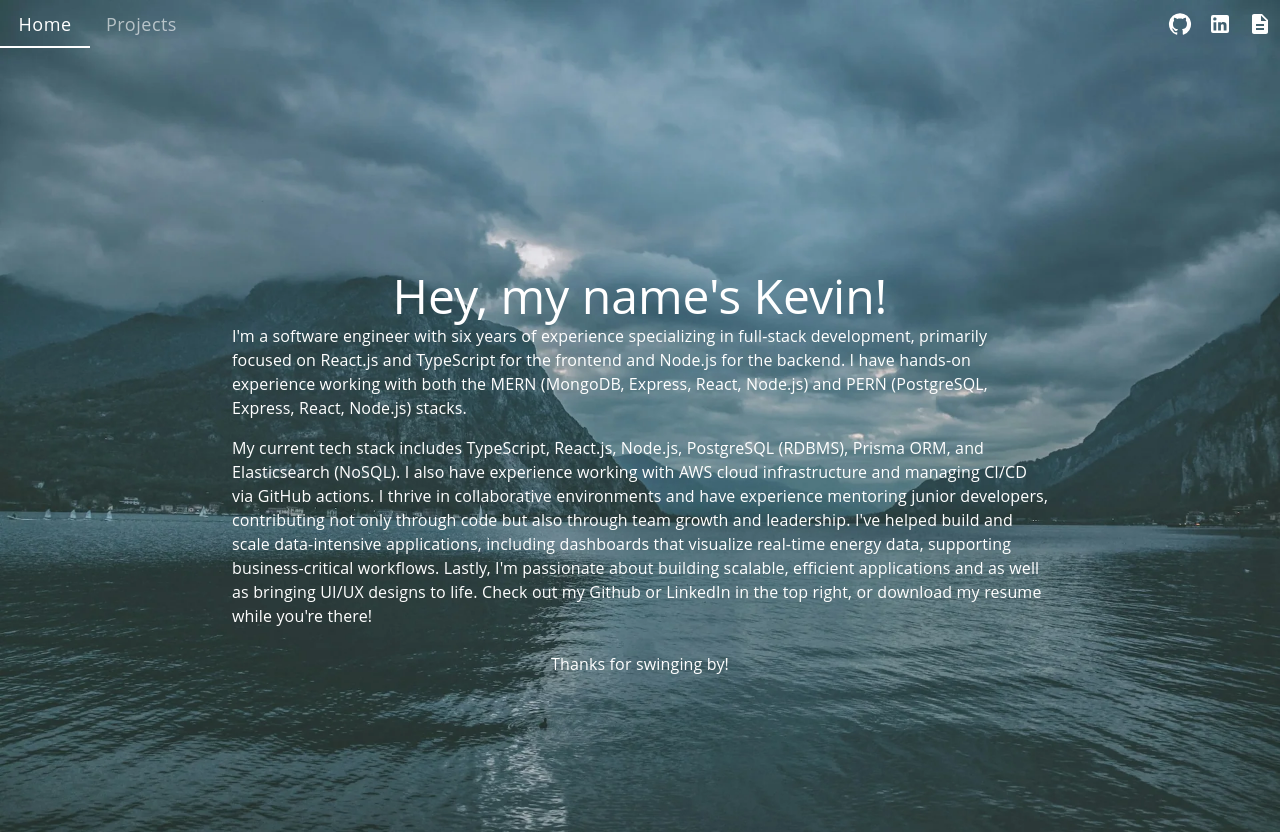
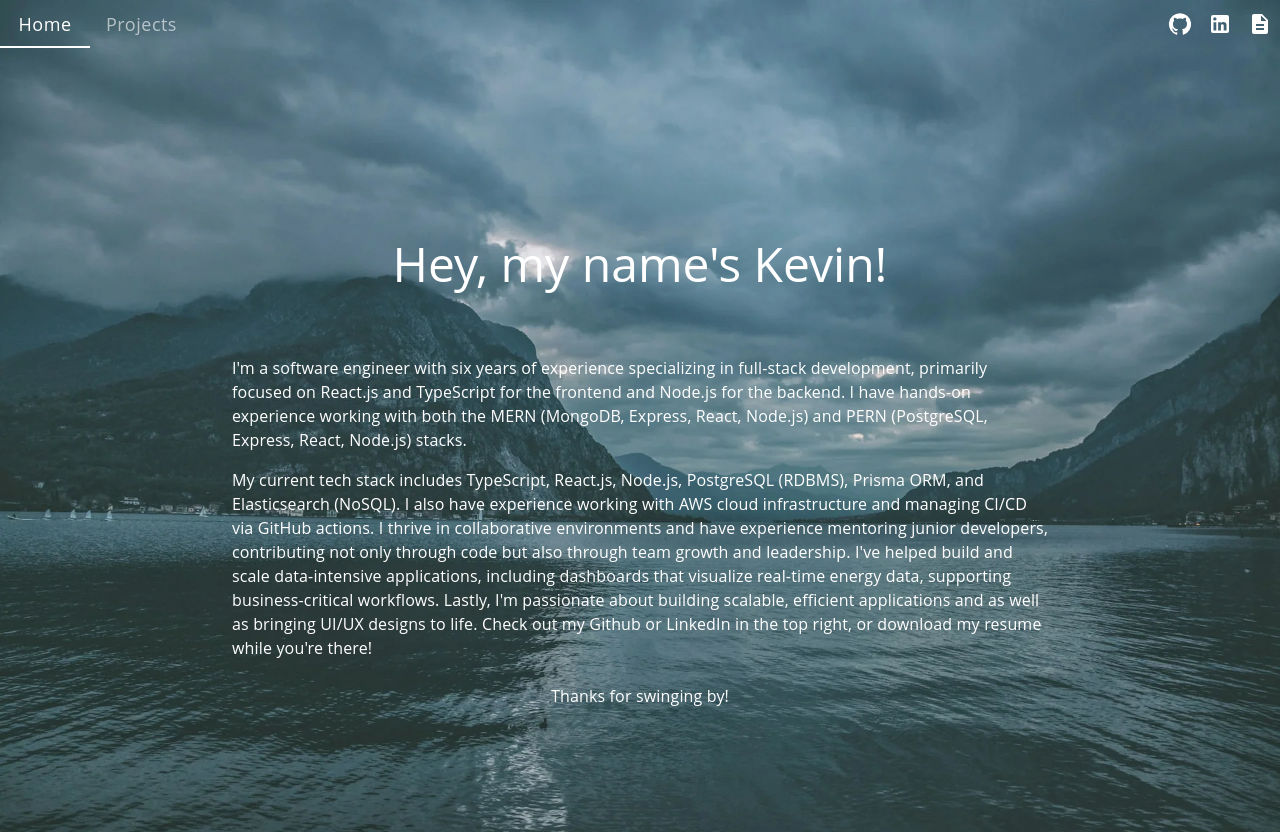
Before and after one commit to kkeef11/portfolio, a Next.js app: page / in a window 1280 px wide. Built offline with nearby package versions, Linux system fonts and the light colour scheme.

Commit message:
kylo ren MORE padding but for embedded browsers

```diff
--- a/app/page.tsx
+++ b/app/page.tsx
@@ -27,6 +27,7 @@ export default function Home() {
           color="white"
           fontFamily="Open Sans"
           textAlign="center"
+          paddingBottom="4rem"
         >
           Hey, my name&apos;s Kevin!
         </Typography>
```
